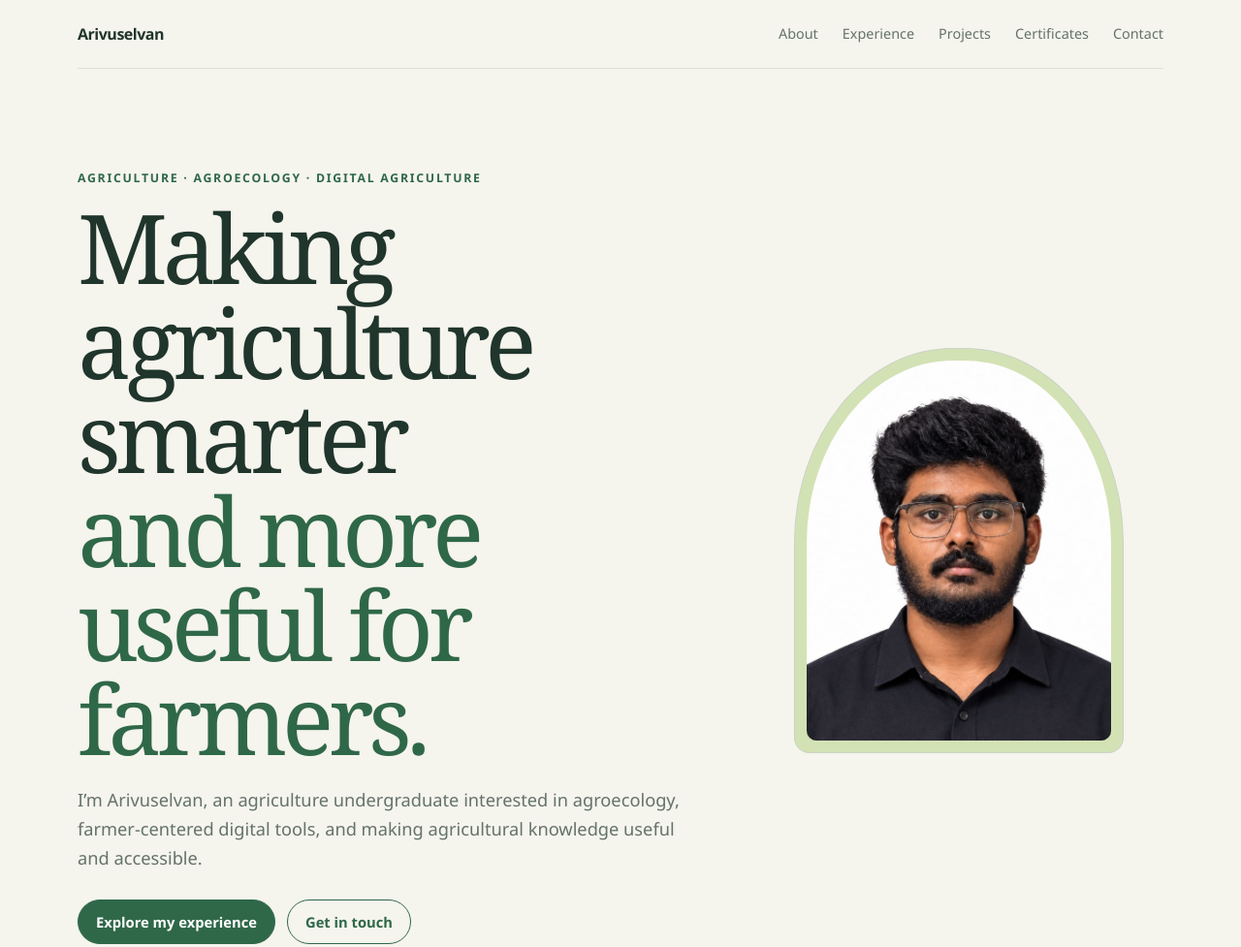
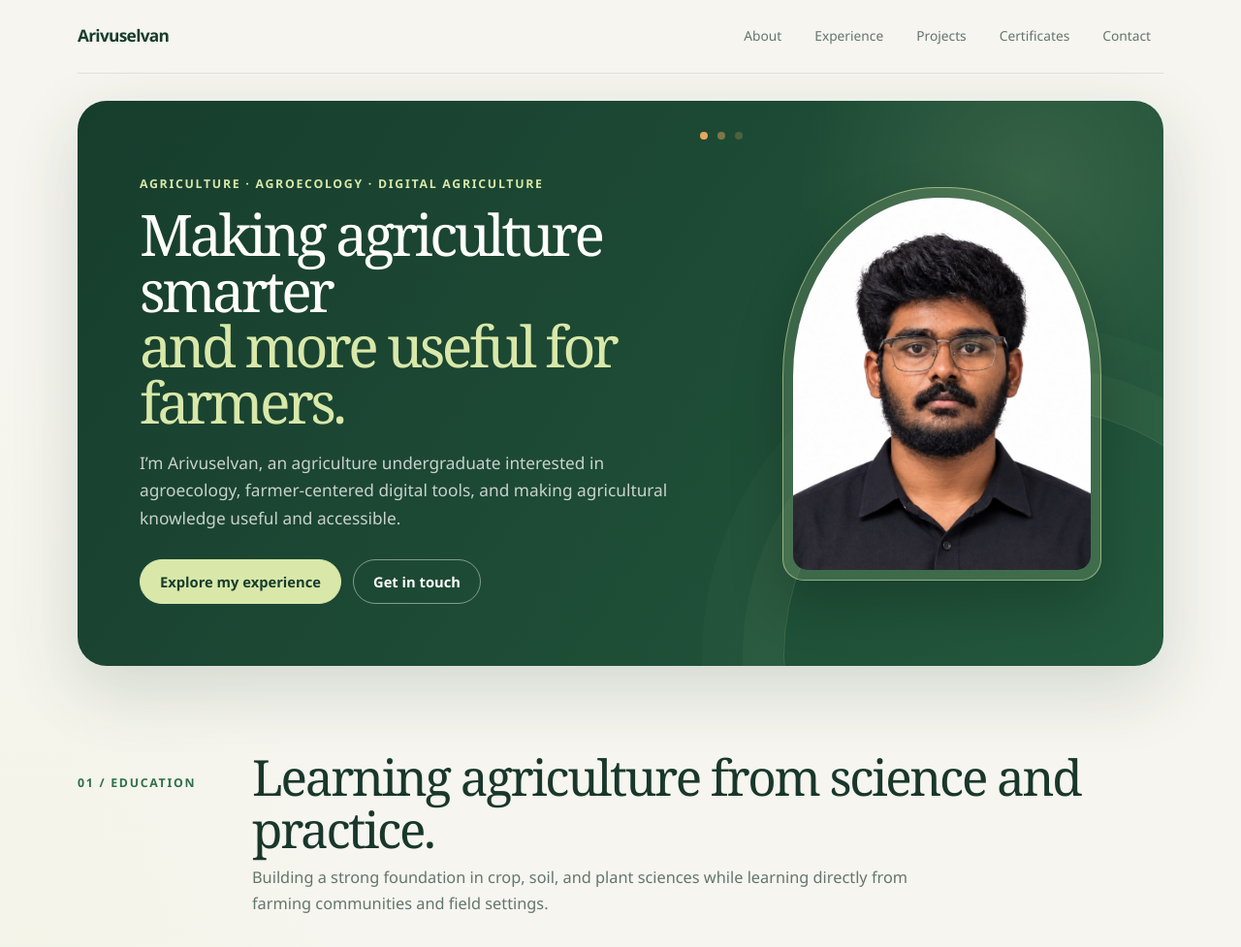
Before and after one commit to LouisRajan-V/LouisRajan-V.github.io, a plain HTML site: page agriculture-portfolio/index.html in a window 1280 px wide. Shown: the top 977 px of the page at 97% size. Drawn offline with Linux system fonts and the light colour scheme.

Commit message:
Refresh agriculture portfolio design
Co-authored-by: Copilot <223556219+Copilot@users.noreply.github.com>

```diff
--- a/agriculture-portfolio/index.html
+++ b/agriculture-portfolio/index.html
@@ -9,49 +9,90 @@
   <style>
     :root {
       color-scheme: light;
-      --ink: #20352c;
-      --muted: #64736a;
-      --green: #2f6848;
-      --green-dark: #234f38;
-      --lime: #d3e2b4;
-      --paper: #f5f4ed;
+      --ink: #19372b;
+      --muted: #63766b;
+      --green: #2d704b;
+      --green-dark: #173d2d;
+      --lime: #d9e8a9;
+      --paper: #f6f5ef;
       --white: #fffefa;
-      --line: #dce1d6;
+      --line: #dfe5d8;
+      --orange: #e8a75c;
       --serif: Georgia, "Times New Roman", serif;
       --sans: "Segoe UI", Arial, sans-serif;
     }
 
     * { box-sizing: border-box; }
-    html { scroll-behavior: smooth; }
+    html { scroll-behavior: smooth; scroll-padding-top: 90px; }
     body {
       margin: 0;
-      background: var(--paper);
+      background:
+        radial-gradient(ellipse at 2% 28%, rgba(217, 232, 169, .2), transparent 25rem),
+        var(--paper);
       color: var(--ink);
       font: 16px/1.65 var(--sans);
     }
     a { color: inherit; }
     .wrap { width: min(1120px, calc(100% - 44px)); margin-inline: auto; }
     header {
+      position: sticky;
+      top: 0;
+      z-index: 5;
       display: flex;
       justify-content: space-between;
       align-items: center;
-      padding-block: 22px;
-      border-bottom: 1px solid var(--line);
+      min-height: 76px;
+      background: rgba(246, 245, 239, .92);
+      border-bottom: 1px solid rgba(25, 55, 43, .1);
+      backdrop-filter: blur(16px);
     }
-    .brand { font-weight: 750; letter-spacing: -.03em; text-decoration: none; }
-    nav { display: flex; gap: 25px; }
+    .brand { color: var(--green-dark); font-size: 1.08rem; font-weight: 800; letter-spacing: -.04em; text-decoration: none; }
+    nav { display: flex; align-items: center; gap: 8px; }
     nav a {
       color: var(--muted);
-      font-size: .9rem;
+      padding: 9px 13px;
+      border-radius: 999px;
+      font-size: .86rem;
       text-decoration: none;
+      transition: background .2s ease, color .2s ease;
     }
-    nav a:hover, nav a:focus-visible { color: var(--green); }
+    nav a:hover, nav a:focus-visible { background: #e9eee2; color: var(--green-dark); }
     .hero {
+      position: relative;
+      isolation: isolate;
       display: grid;
-      grid-template-columns: minmax(0, 1.2fr) minmax(250px, .8fr);
-      gap: 64px;
+      grid-template-columns: minmax(0, 1.3fr) minmax(220px, .7fr);
+      gap: clamp(30px, 4vw, 56px);
       align-items: center;
-      padding-block: 90px 100px;
+      min-height: 560px;
+      margin-top: 28px;
+      padding: clamp(34px, 5vw, 64px);
+      overflow: hidden;
+      border-radius: 30px;
+      background:
+        radial-gradient(circle at 88% 14%, rgba(217, 232, 169, .13), transparent 15rem),
+        linear-gradient(125deg, #173d2d 0%, #23583d 100%);
+      color: #fffefa;
+      box-shadow: 0 24px 70px rgba(23, 61, 45, .16);
+    }
+    .hero::before, .hero::after { position: absolute; z-index: -1; content: ""; pointer-events: none; }
+    .hero::before {
+      right: -120px;
+      bottom: -245px;
+      width: 510px;
+      height: 510px;
+      border: 1px solid rgba(217, 232, 169, .16);
+      border-radius: 50%;
+      box-shadow: 0 0 0 42px rgba(217, 232, 169, .035), 0 0 0 84px rgba(217, 232, 169, .025);
+    }
+    .hero::after {
+      top: 32px;
+      right: 42%;
+      width: 8px;
+      height: 8px;
+      border-radius: 50%;
+      background: var(--orange);
+      box-shadow: 18px 0 0 rgba(232, 167, 92, .48), 36px 0 0 rgba(232, 167, 92, .24);
     }
     .eyebrow {
       color: var(--green);
@@ -60,21 +101,23 @@
       letter-spacing: .14em;
       text-transform: uppercase;
     }
+    .hero .eyebrow { color: var(--lime); }
     h1, h2, h3 { margin-top: 0; }
     h1 {
       max-width: 720px;
       margin-bottom: 20px;
-      font: 500 clamp(3rem, 8vw, 6.2rem)/.98 var(--serif);
-      letter-spacing: -.055em;
+      font: 500 clamp(3.2rem, 4.6vw, 4.5rem)/.98 var(--serif);
+      letter-spacing: -.06em;
     }
-    h1 span { color: var(--green); }
-    .lead { max-width: 660px; color: var(--muted); font-size: 1.14rem; }
+    h1 span { color: var(--lime); }
+    .lead { max-width: 550px; color: rgba(255, 254, 250, .76); font-size: 1.08rem; }
     .actions { display: flex; flex-wrap: wrap; gap: 12px; margin-top: 28px; }
     .button {
       display: inline-flex;
       align-items: center;
+      justify-content: center;
       min-height: 46px;
-      padding: 10px 18px;
+      padding: 10px 20px;
       border: 1px solid var(--green);
       border-radius: 999px;
       background: var(--green);
@@ -82,87 +125,130 @@
       font-size: .92rem;
       font-weight: 650;
       text-decoration: none;
+      transition: transform .2s ease, background .2s ease, box-shadow .2s ease;
+    }
+    .button:hover, .button:focus-visible {
+      transform: translateY(-2px);
+      box-shadow: 0 9px 22px rgba(23, 61, 45, .16);
     }
     .button.secondary { background: transparent; color: var(--green); }
+    .hero .button { border-color: var(--lime); background: var(--lime); color: var(--green-dark); }
+    .hero .button.secondary { border-color: rgba(255, 254, 250, .45); background: transparent; color: #fffefa; }
     .portrait-frame {
       position: relative;
       width: min(100%, 340px);
       justify-self: center;
-      padding: 12px;
-      border: 1px solid #c9d4c3;
-      border-radius: 48% 48% 16px 16px;
-      background: var(--lime);
+      padding: 10px;
+      border: 1px solid rgba(217, 232, 169, .56);
+      border-radius: 48% 48% 22px 22px;
+      background: rgba(217, 232, 169, .16);
+      box-shadow: 0 25px 55px rgba(0, 0, 0, .2);
     }
     .portrait-frame img {
       display: block;
       width: 100%;
       aspect-ratio: 4 / 5;
-      border-radius: 48% 48% 10px 10px;
+      border-radius: 48% 48% 15px 15px;
       object-fit: cover;
       object-position: center 38%;
     }
-    section { padding-block: 76px; border-top: 1px solid var(--line); }
+    section { padding-block: 88px; }
+    section + section { border-top: 1px solid var(--line); }
     .section-heading {
       display: grid;
-      grid-template-columns: 170px 1fr;
-      gap: 24px;
-      margin-bottom: 34px;
+      grid-template-columns: 150px 1fr;
+      gap: 30px;
+      margin-bottom: 38px;
     }
-    .section-heading .eyebrow { padding-top: 9px; }
-    h2 { margin-bottom: 10px; font: 500 clamp(2rem, 4vw, 3.2rem)/1.08 var(--serif); letter-spacing: -.035em; }
-    .section-intro { max-width: 690px; margin: 0; color: var(--muted); }
+    .section-heading .eyebrow { padding-top: 10px; }
+    h2 { margin-bottom: 10px; font: 500 clamp(2.2rem, 4vw, 3.5rem)/1.04 var(--serif); letter-spacing: -.045em; }
+    .section-intro { max-width: 690px; margin: 0; color: var(--muted); font-size: 1.02rem; }
     .education, .experience-card, .project {
       border: 1px solid var(--line);
-      border-radius: 14px;
+      border-radius: 18px;
       background: var(--white);
+      box-shadow: 0 8px 24px rgba(25, 55, 43, .035);
+      transition: transform .22s ease, box-shadow .22s ease, border-color .22s ease;
     }
-    .education { padding: 25px 28px; }
+    .education:hover, .experience-card:hover, .project:hover, .skill-group:hover {
+      transform: translateY(-4px);
+      border-color: #bdcfb8;
+      box-shadow: 0 16px 34px rgba(25, 55, 43, .09);
+    }
+    .education { padding: 26px 30px; border-left: 4px solid var(--green); }
     .education + .education { margin-top: 14px; }
-    .education h3, .experience-card h3, .project h3 { margin-bottom: 5px; font-size: 1.05rem; }
+    .education h3, .experience-card h3, .project h3 { margin-bottom: 7px; color: var(--green-dark); font-size: 1.12rem; }
     .meta { margin: 0 0 12px; color: var(--muted); font-size: .9rem; }
     .education p:last-child, .experience-card p:last-child, .project p:last-child { margin-bottom: 0; }
     .experience-list { display: grid; gap: 14px; }
-    .experience-card { padding: 22px 26px; }
+    .experience-card { padding: 25px 28px; }
     .experience-card ul { margin: 12px 0 0; padding-left: 20px; color: var(--muted); }
     .experience-card li + li { margin-top: 5px; }
-    .certificate-note { margin: 18px 0 12px; padding-left: 14px; border-left: 2px solid var(--green); color: var(--muted); font-size: .94rem; }
-    .project-grid { display: grid; grid-template-columns: repeat(3, 1fr); gap: 15px; }
-    .project { padding: 23px; }
-    .project .number { display: block; margin-bottom: 18px; color: var(--green); font-size: .8rem; font-weight: 750; }
+    .certificate-note { margin: 18px 0 12px; padding: 12px 15px; border-left: 3px solid var(--orange); border-radius: 0 10px 10px 0; background: #f8f3e8; color: var(--muted); font-size: .94rem; }
+    .project-grid { display: grid; grid-template-columns: repeat(3, 1fr); gap: 18px; }
+    .project { position: relative; min-height: 250px; padding: 26px; overflow: hidden; }
+    .project::after {
+      position: absolute;
+      right: -28px;
+      bottom: -55px;
+      width: 130px;
+      height: 130px;
+      border: 1px solid rgba(45, 112, 75, .12);
+      border-radius: 50%;
+      content: "";
+      box-shadow: 0 0 0 18px rgba(45, 112, 75, .035);
+      pointer-events: none;
+    }
+    .project .number { display: block; margin-bottom: 22px; color: var(--green); font-size: .75rem; font-weight: 800; letter-spacing: .12em; }
     .project p { color: var(--muted); }
     .status { display: inline-block; margin-top: 14px; color: var(--green); font-size: .82rem; font-weight: 700; }
-    .skills-layout { display: grid; grid-template-columns: 1fr 1fr; gap: 15px; }
-    .skill-group { padding: 24px; border: 1px solid var(--line); border-radius: 14px; background: var(--white); }
-    .skill-group h3 { margin-bottom: 14px; font-family: var(--serif); font-size: 1.35rem; font-weight: 500; }
+    .skills-layout { display: grid; grid-template-columns: 1fr 1fr; gap: 16px; }
+    .skill-group { padding: 26px; border: 1px solid var(--line); border-radius: 18px; background: var(--white); transition: transform .22s ease, box-shadow .22s ease; }
+    .skill-group h3 { margin-bottom: 16px; color: var(--green-dark); font-family: var(--serif); font-size: 1.45rem; font-weight: 500; }
     .tags { display: flex; flex-wrap: wrap; gap: 8px; }
-    .tag { padding: 6px 11px; border-radius: 999px; background: #edf1e8; color: #3e5848; font-size: .83rem; }
+    .tag { padding: 7px 12px; border: 1px solid #e4eadd; border-radius: 999px; background: #f1f4ec; color: #3e5848; font-size: .82rem; }
     .contact {
       display: flex;
       justify-content: space-between;
       align-items: center;
-      gap: 30px;
-      padding: 34px;
-      border-radius: 18px;
+      gap: 24px;
+      padding: clamp(28px, 5vw, 54px);
+      border-radius: 24px;
       background: var(--green-dark);
       color: white;
+      box-shadow: 0 20px 50px rgba(23, 61, 45, .15);
     }
     .contact h2 { margin-bottom: 6px; }
     .contact p { margin: 0; color: #e0eadf; }
     .contact .button { flex: 0 0 auto; border-color: var(--lime); background: var(--lime); color: var(--green-dark); }
-    footer { padding-block: 25px; color: var(--muted); font-size: .83rem; }
+    footer { padding-block: 28px; color: var(--muted); font-size: .83rem; }
+    a:focus-visible { outline: 3px solid var(--orange); outline-offset: 4px; }
+    @media (prefers-reduced-motion: reduce) {
+      *, *::before, *::after { scroll-behavior: auto !important; transition-duration: .01ms !important; }
+    }
     @media (max-width: 760px) {
-      .hero { grid-template-columns: 1fr; gap: 38px; padding-block: 62px 70px; }
-      .portrait-frame { grid-row: 1; width: min(68%, 290px); }
+      .hero { grid-template-columns: 1fr; gap: 34px; min-height: 0; margin-top: 18px; padding: 42px 32px; border-radius: 24px; }
+      .portrait-frame { width: min(68%, 290px); }
       .section-heading { grid-template-columns: 1fr; gap: 8px; }
-      .project-grid { grid-template-columns: 1fr; }
+      .project-grid { grid-template-columns: repeat(2, 1fr); }
       .contact { align-items: flex-start; flex-direction: column; }
     }
     @media (max-width: 520px) {
       .wrap { width: min(100% - 32px, 1120px); }
-      nav { gap: 13px; }
-      nav a { font-size: .8rem; }
+      header { min-height: 68px; flex-wrap: wrap; gap: 4px; padding-block: 10px; }
+      nav { width: 100%; justify-content: space-between; gap: 0; overflow-x: auto; }
+      nav a { padding: 7px 8px; font-size: .75rem; white-space: nowrap; }
+      .hero { padding: 34px 22px; }
+      h1 { font-size: clamp(2.9rem, 13vw, 4.2rem); }
+      .hero .eyebrow { font-size: .68rem; }
+      .portrait-frame { width: min(72%, 260px); }
+      .section-heading { margin-bottom: 28px; }
+      .education, .experience-card, .project, .skill-group { padding: 21px; }
+      .project-grid { grid-template-columns: 1fr; }
       .skills-layout { grid-template-columns: 1fr; }
-      section { padding-block: 56px; }
+      section { padding-block: 62px; }
+      .contact .actions { width: 100%; }
+      .contact .button { width: 100%; overflow-wrap: anywhere; }
     }
   </style>
 </head>
```
